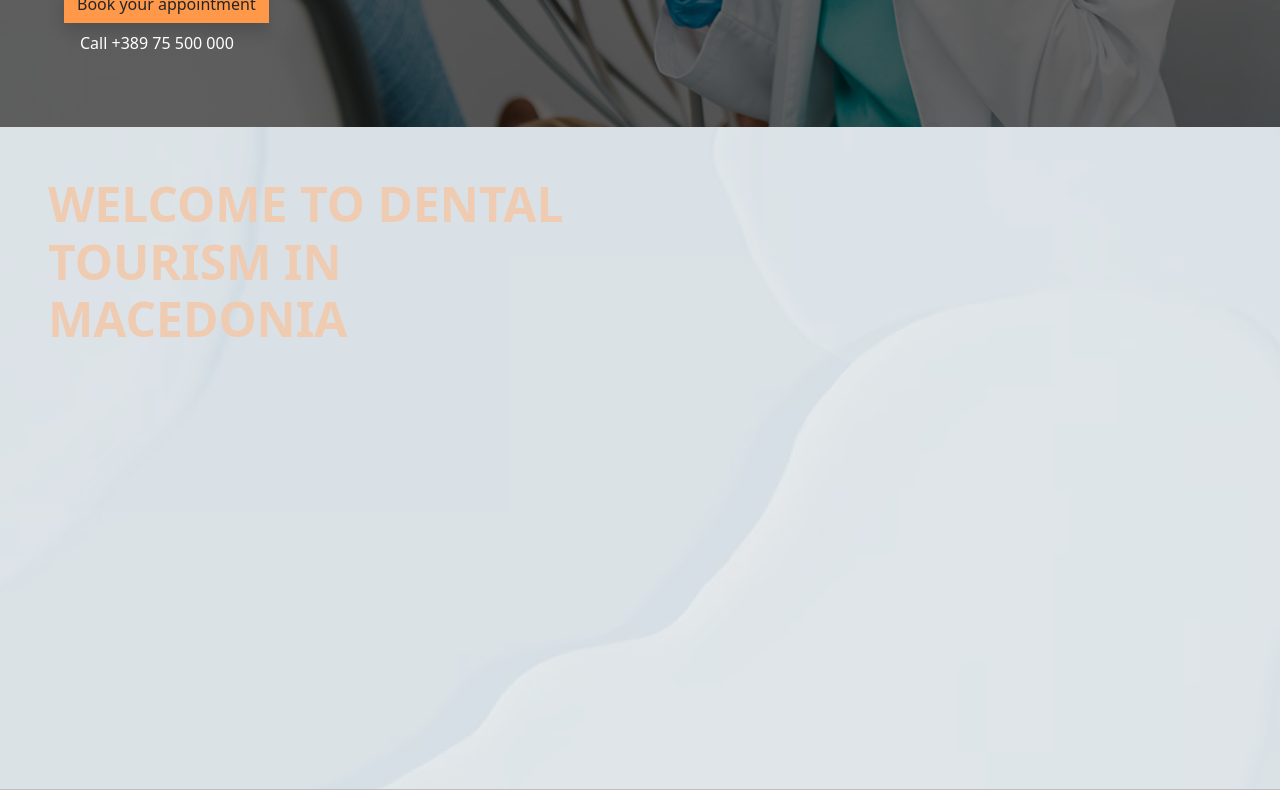
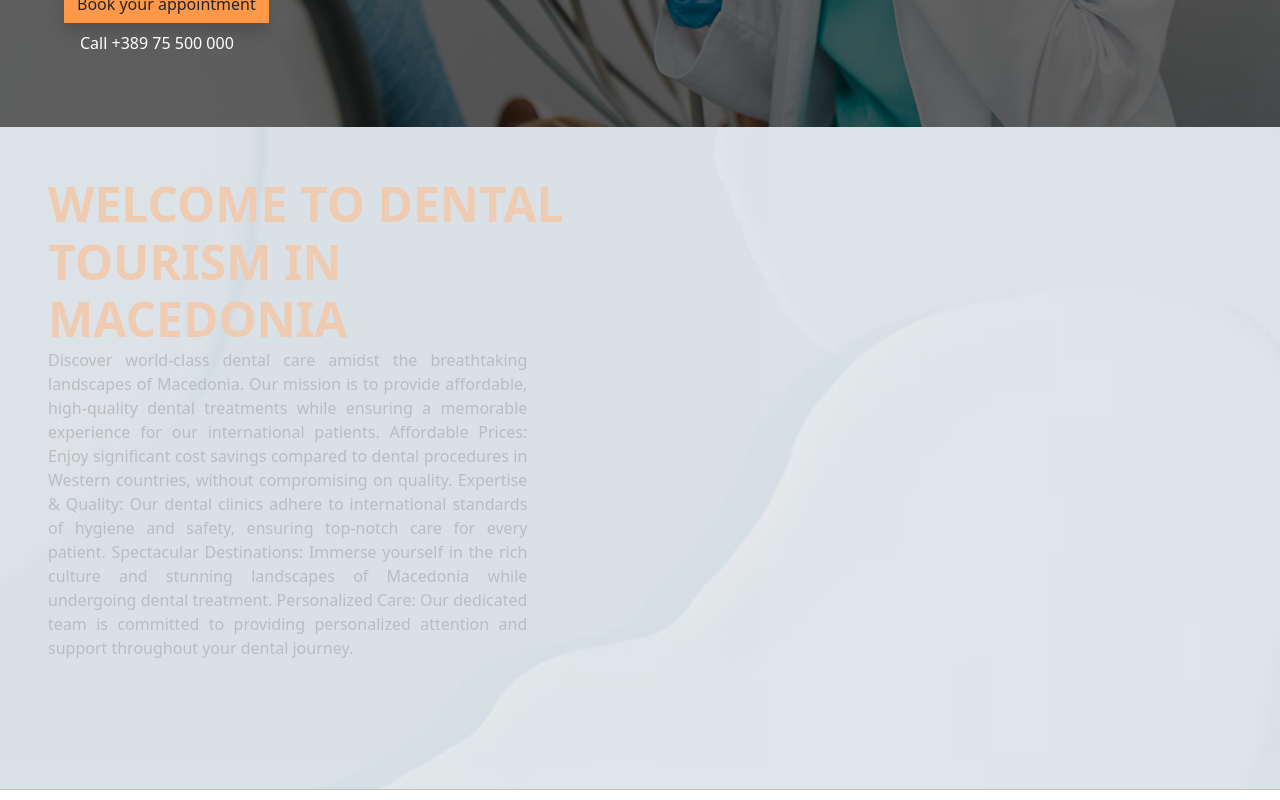
Before and after one commit to igorgoshev/DentalTourism, a React (Create React App) app: page / in a window 1280 px wide. Shown: the part 760-1560 px from the top of the page. Built offline with nearby package versions, Linux system fonts and the light colour scheme.

Commit message:
Update Home.js

```diff
--- a/src/Pages/Home.js
+++ b/src/Pages/Home.js
@@ -37,7 +37,7 @@ function Home() {
 
             </Container>
 
-            <Container fluid style={{
+            <Container fluid className="px-5" style={{
                 backgroundImage: `url(${blue})`,
                 backgroundRepeat:"no-repeat",
                 backgroundAttachment: "fixed",
@@ -47,7 +47,20 @@ function Home() {
                 opacity: "30%",
             }}>
                 <Row className="d-flex">
-                    <Col className="pt-5 px-5 pb-0 display-5 col-6 text-start" style={{color:"#cd5700", fontWeight:"bold", wordSpacing: ""}}>WELCOME TO DENTAL TOURISM IN MACEDONIA </Col>
+                    <Col className="pt-5  pb-0 display-5 col-6 text-start" style={{color:"#cd5700", fontWeight:"bold", wordSpacing: ""}}>WELCOME TO DENTAL TOURISM IN MACEDONIA </Col>
+                </Row>
+
+                <Row className="d-flex">
+                    <Col className="col-5 justify-content-start" style={{textAlign: "justify"}}>
+                        Discover world-class dental care amidst the breathtaking landscapes of Macedonia. Our mission is to provide affordable, high-quality dental treatments while ensuring a memorable experience for our international patients.
+                        Affordable Prices: Enjoy significant cost savings compared to dental procedures in Western countries, without compromising on quality.
+                        Expertise & Quality: Our dental clinics adhere to international standards of hygiene and safety, ensuring top-notch care for every patient.
+                        Spectacular Destinations: Immerse yourself in the rich culture and stunning landscapes of Macedonia while undergoing dental treatment.
+                        Personalized Care: Our dedicated team is committed to providing personalized attention and support throughout your dental journey.
+                    </Col>
+                </Row>
+                <Row>
+
                 </Row>
 
             </Container>
```
